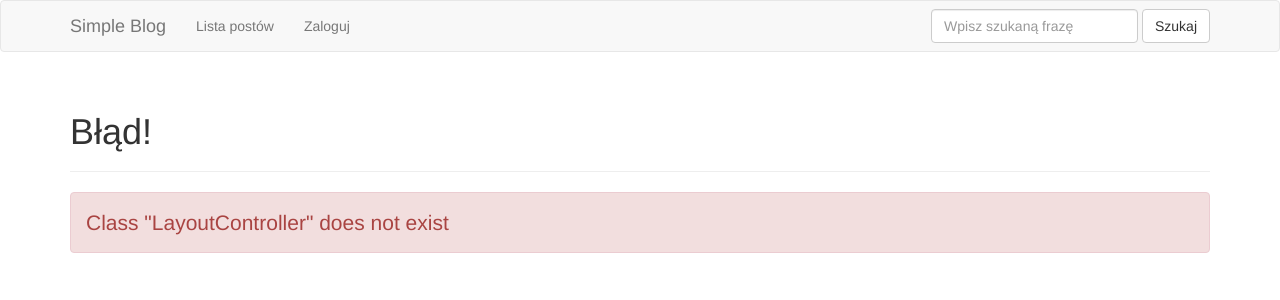
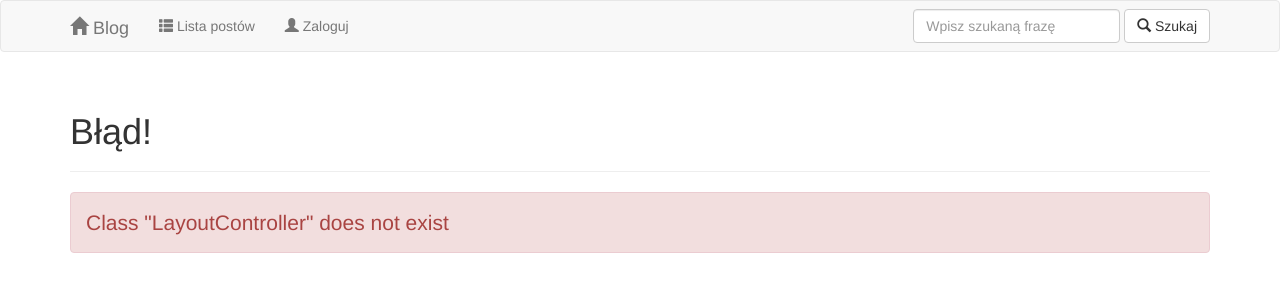
Before and after one commit to pazipl/simple-blog, a PHP site: page /layout in a window 1280 px wide. Shown: the top 300 px of the page. Run offline with PHP 8.4, Linux system fonts and the light colour scheme; data that the repository does not hold is empty.

Commit message:
dodanie ikonek

```diff
--- a/backend/views/layout/parts/menu-layout.php
+++ b/backend/views/layout/parts/menu-layout.php
@@ -2,28 +2,28 @@
     <div class="container">
 
         <div class="navbar-header">
-            <a class="navbar-brand" href="<?php echo BASE_APP_FOLDER; ?>/">Simple Blog</a>
+            <a class="navbar-brand" href="<?php echo BASE_APP_FOLDER; ?>/"><i class="glyphicon glyphicon-home"></i> Blog</a>
         </div>
 
         <ul class="nav navbar-nav">
             <li>
-                <a href="<?php echo BASE_APP_FOLDER; ?>/">Lista postów</a>
+                <a href="<?php echo BASE_APP_FOLDER; ?>/"><i class="glyphicon glyphicon glyphicon-th-list"></i> Lista postów</a>
             </li>
 
             <?php if (!UserModel::isLogged()): ?>
 
                 <li>
-                    <a href="<?php echo BASE_APP_FOLDER; ?>/user/login">Zaloguj</a>
+                    <a href="<?php echo BASE_APP_FOLDER; ?>/user/login"><i class="glyphicon glyphicon-user"></i> Zaloguj</a>
                 </li>
 
             <?php else: ?>
 
                 <li>
-                    <a href="<?php echo BASE_APP_FOLDER; ?>/post/add">Dodaj post</a>
+                    <a href="<?php echo BASE_APP_FOLDER; ?>/post/add"><i class="glyphicon glyphicon glyphicon-plus"></i> Dodaj post</a>
                 </li>
 
                 <li>
-                    <a href="<?php echo BASE_APP_FOLDER; ?>/user/logout">Wyloguj</a>
+                    <a href="<?php echo BASE_APP_FOLDER; ?>/user/logout"><i class="glyphicon glyphicon glyphicon-off"></i> Wyloguj</a>
                 </li>
 
             <?php endif; ?>
@@ -34,7 +34,7 @@
             <div class="form-group">
                 <input id="inputSearchQuery" name="inputSearchQuery" value="<?php echo $inputSearchQuery; ?>" type="text" class="form-control" placeholder="Wpisz szukaną frazę">
             </div>
-            <button type="submit" class="btn btn-default">Szukaj</button>
+            <button type="submit" class="btn btn-default"><i class="glyphicon glyphicon-search"></i> Szukaj</button>
         </form>
 
     </div>
```
